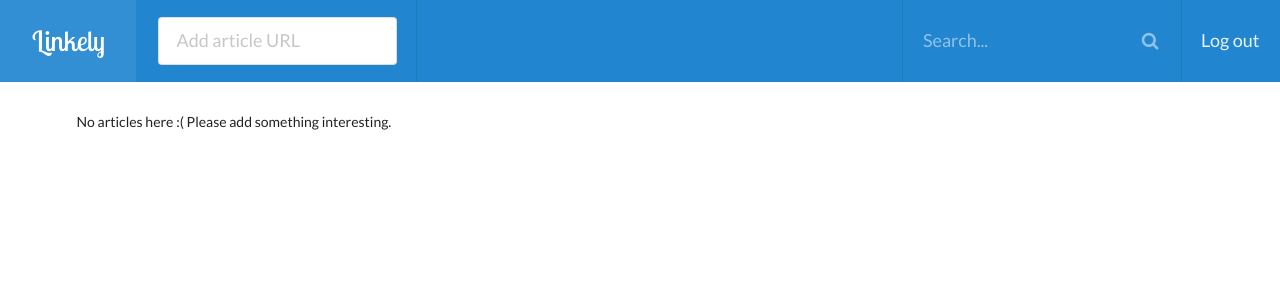
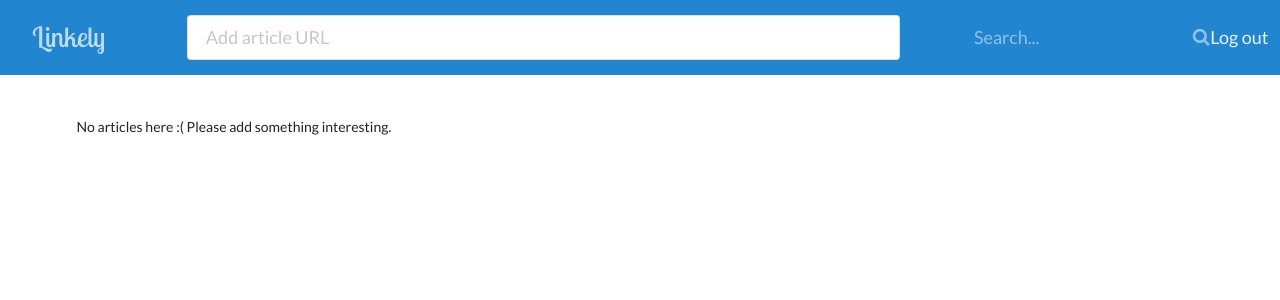
Before and after one commit to hnarjis/linkely, a Django app: page / in a window 1280 px wide. Shown: the top 300 px of the page. Run offline with Django 3.2, Linux system fonts and the light colour scheme; the visitor is signed in with stand-in values (Sample User, id 1); data that the repository does not hold is empty; some libraries are stand-ins or nearby versions.

Commit message:
Fix menu style

```diff
--- a/linkely/links/templates/menu.html
+++ b/linkely/links/templates/menu.html
@@ -1,19 +1,21 @@
-<div class="ui fixed inverted blue massive menu">
-
+<div class="ui inverted blue massive stackable secondary menu" id="linkely_menu">
+  <div class="ui grid container item">
+    <div class="two wide column">
       <a href="/" class="ui header item logo" id="topleft_logo">
         Linkely
       </a>
+    </div>
 
+    <form action="{% url 'links:add' %}" method="post" class="ten wide column">
+      {% csrf_token %}
       <div class="item">
-    <form action="{% url 'links:add' %}" method="post">
-      {% csrf_token %}
-      <div class="ui input">
-        <input type="text" name="url" id="url" placeholder="Add article URL">
+        <div class="ui input fluid">
+          <input type="text" name="url" id="url" placeholder="Add article URL" />
+        </div>
       </div>
     </form>
-  </div>
 
-  <div class="right menu">
+    <div class="three wide column right menu">
       <div class="item">
         <form action="{% url 'links:search' %}" method="get">
           <div class="ui icon input inverted transparent">
@@ -22,7 +24,12 @@
           </div>
         </form>
       </div>
+    </div>
 
-    <div class="item"><a href="{% url 'logout' %}">Log out</a></div>
+    <div class="one wide column right menu">
+      <div class="item">
+        <a href="{% url 'logout' %}">Log out</a>
       </div>
     </div>
+  </div>
+</div>
--- a/linkely/static/main.css
+++ b/linkely/static/main.css
@@ -1,5 +1,5 @@
 .main.container {
-    padding-top: 8em;
+    margin-top: 3em;
 }
 
 .header.logo {
@@ -19,3 +19,16 @@
 .item .content a.header:visited {
     color: #777 !important;
 }
+
+#linkely_menu div.column {
+    padding-top: 0;
+    padding-bottom: 0;
+}
+
+#linkely_menu div.ui.grid.container.item {
+    margin-top: -1em;
+    margin-bottom: -1em;
+    margin-left: -1em !important;
+    margin-right: -1em !important;
+    width: 100% !important;
+}
```
Lines whose indentation alone changed are shown as unchanged.
